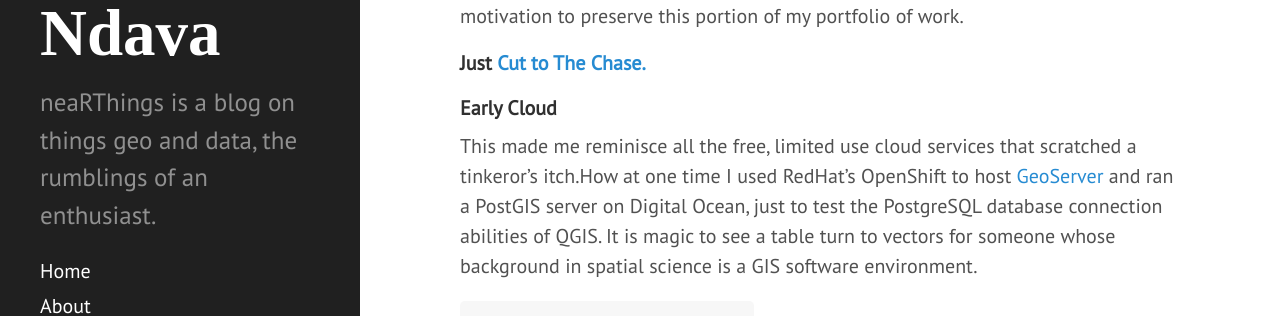
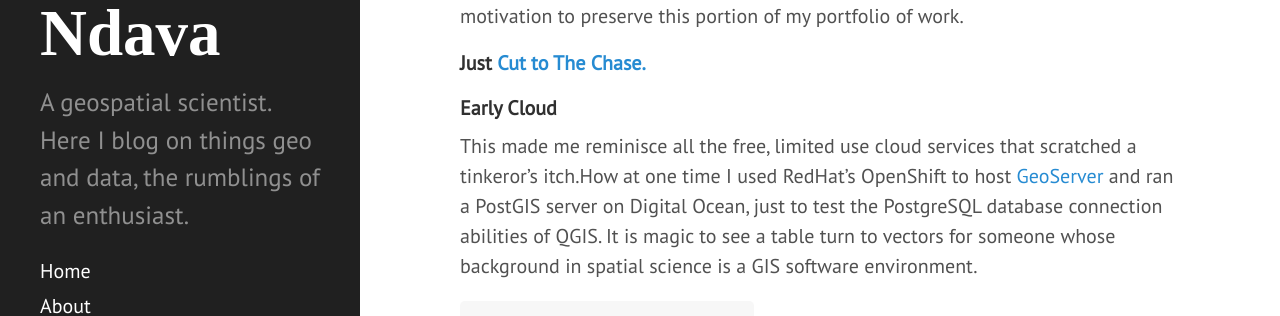
Before and after one commit to erickndava/erickndava.github.io, a Jekyll site: the page built from index.html, in a window 1280 px wide. Shown: the part 416-732 px from the top of the page. Built offline with Jekyll 4.4.1, drawn with Linux system fonts in a browser that asks for light colours; the list of posts is cut into pages by our own code.

Commit message:
Update _config.yml

```diff
--- a/_config.yml
+++ b/_config.yml
@@ -7,7 +7,7 @@ permalink:  pretty
 # Setup
 title:  Erick Ndava
 tagline:  'A spatial doodle'
-description:  'neaRThings is a blog on things geo and data, the rumblings of an enthusiast.'
+description:  'A geospatial scientist. Here I blog on things geo and data, the rumblings of an enthusiast.'
 baseurl:  ""
 url:  ""
 paginate: 5
```
